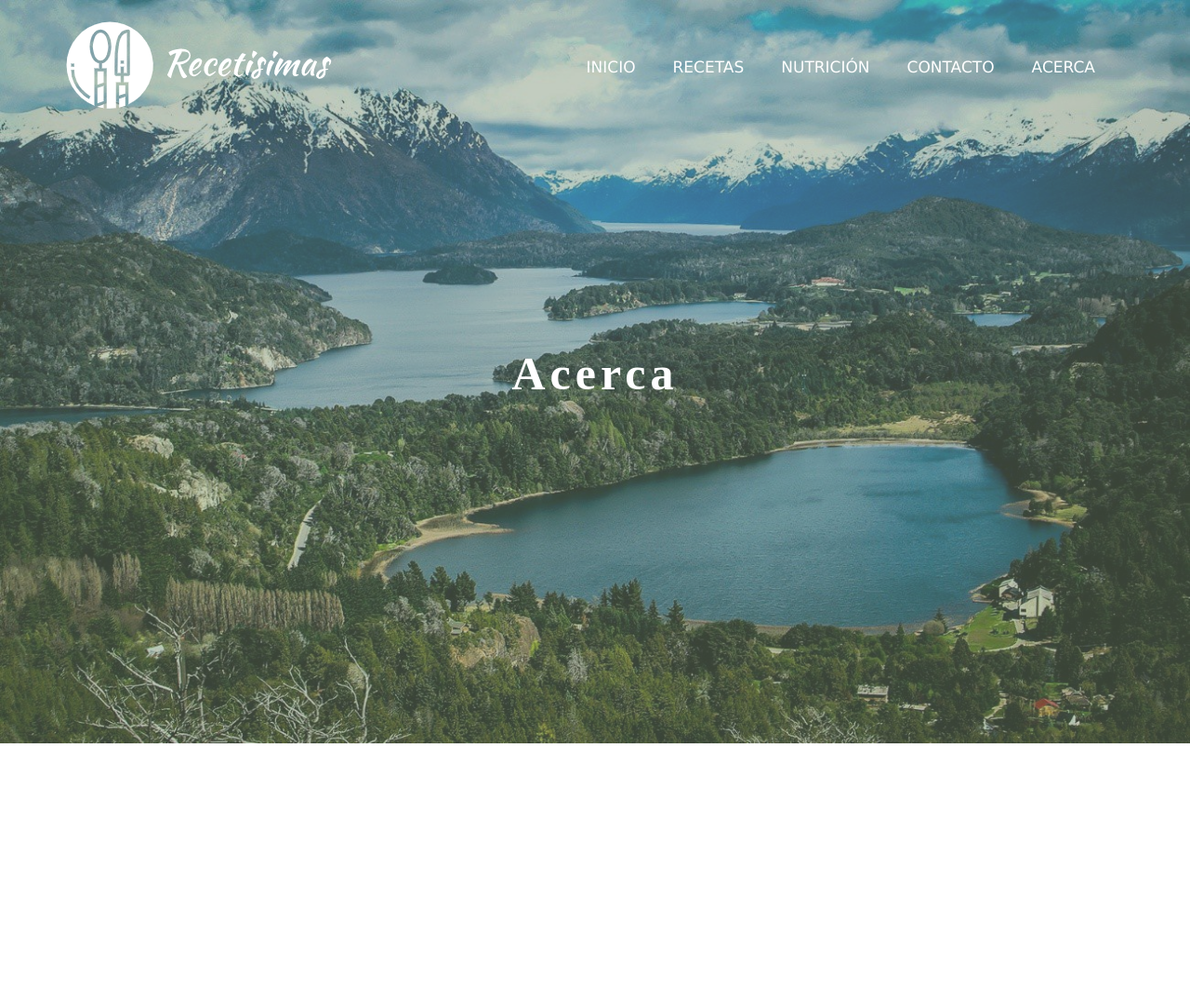
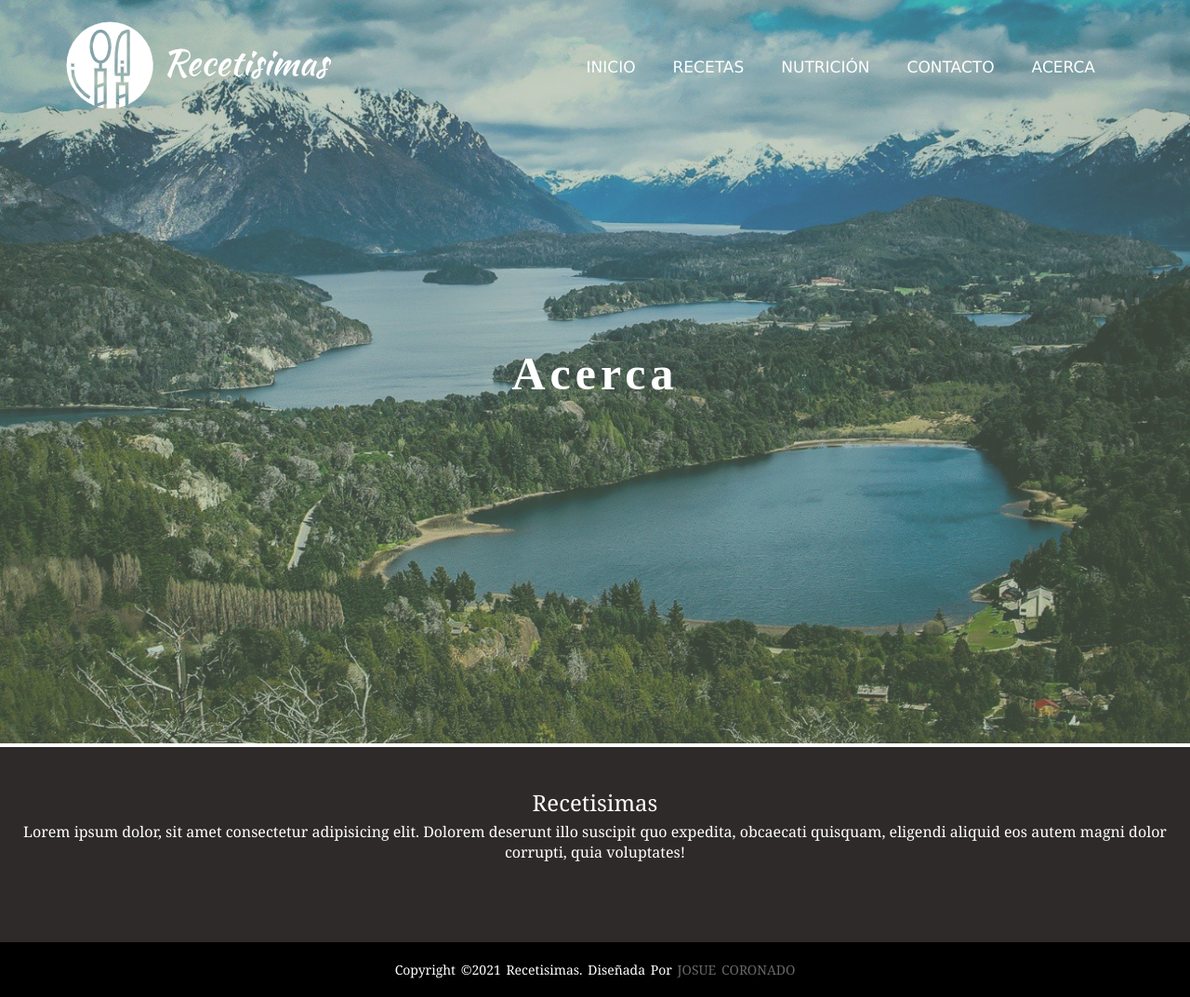
Before and after one commit to JosueCoronado1498/ProyectoCoder, a website: page acerca.html in a window 1280 px wide. Shown: the whole page at 93% size. Before the commit the page ends 804 px from the top, so only its background shows below. Drawn offline with Linux system fonts and the light colour scheme; a web font is replaced by a local one.

Commit message:
Agregando footer a secciones

```diff
--- a/acerca.html
+++ b/acerca.html
@@ -46,5 +46,25 @@
         </div>
     </section>
 
+    <footer>
+        <div class="contenido-footer">
+            <h3>Recetisimas</h3>
+            <p>Lorem ipsum dolor, sit amet consectetur
+                adipisicing elit. Dolorem deserunt illo
+                suscipit quo expedita, obcaecati quisquam,
+                eligendi aliquid eos autem magni dolor corrupti,
+                quia voluptates!</p>
+                <ul class="redes-sociales">
+                    <li><a href="#"><i class="fa fa-facebook"></i></a></li>
+                    <li><a href="#"><i class="fa fa-twitter"></i></a></li>
+                    <li><a href="#"><i class="fa fa-instagram"></i></a></li>
+                    <li><a href="#"><i class="fa fa-youtube"></i></a></li>
+                </ul>
+        </div>
+        <div class="footer-fondo">
+            <p>copyright &copy;2021 Recetisimas. Diseñada por <span>Josue Coronado</span></p>
+        </div>
+    </footer>
+
 </body>
 </html>
--- a/scss/_recetas.scss
+++ b/scss/_recetas.scss
@@ -166,17 +166,76 @@
 /* Fin seccion principal */
 
 footer {
-    margin: 0;
-    padding: 0;
-    background-color: grey;
-    width: 100%;
-    height: 100%;
-    margin: 15px 0;
-    padding: 15px 15px;
+    position: absolute;
+    background-color: rgb(46, 42, 42);
+    height: auto;
+    width: 100vw;
+    font-family: Georgia, 'Times New Roman', Times, serif;
+    padding-top: 40px;
+    color: white;
+}
+
+.contenido-footer {
     display: flex;
+    align-items: center;
     justify-content: center;
+    flex-direction: column;
+    text-align: center;
+    h3 {
+        font-size: 1.5rem;
+        font-weight: 400;
+        text-transform: capitalize;
+        line-height: 2.5rem;
+        p {
+            max-width: 500px;
+            margin: 10px auto;
+            line-height: 25px;
+            font-size: 14px;
+        }
+    }
+}
+
+.redes-sociales {
+    list-style: none;
+    display: flex;
     align-items: center;
+    justify-content: center;
+    margin: 1rem 0 3rem 0;
+    li {
+        margin: 0 10px;
+        a {
+            text-decoration: none;
+            color: whitesmoke;
+            i {
+                font-size: 1rem;
+                transition: color .4s ease;
+
+                &:hover {
+                    color: yellowgreen;
+                }
+            }
+        }
+    }
+}
+
+.footer-fondo {
+    background: black;
+    width: 100vw;
+    padding: 20px 0;
+    text-align: center;
+    p {
+        font-size: 14px;
+        word-spacing: 2px;
+        text-transform: capitalize;
+        span {
+            text-transform: uppercase;
+            opacity: .4;
+            font-weight: 200;
+        }
+    }
 }
 
 
+
+
 /* Fin recetas */
```
Also changed, not shown: contacto.html (+20 -0 lines), nutricion.html (+19 -0 lines), recetas.html (+23 -33 lines), css/style.css, 1 other file.
